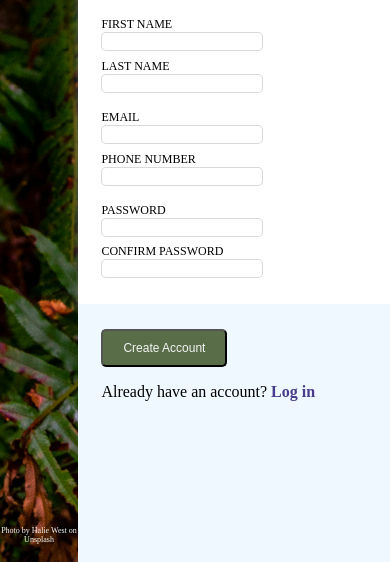
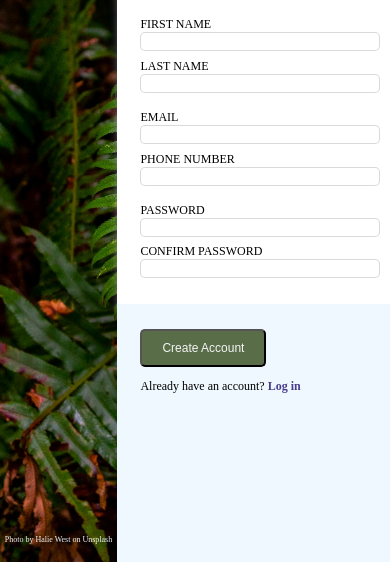
Before and after one commit to kubais/Sign-up-Form, a plain HTML site: page index.html in a window 390 px wide. Shown: the part 282-844 px from the top of the page. Drawn offline with Linux system fonts and the light colour scheme.

Commit message:
Small screen input to 60vw.

```diff
--- a/styles.css
+++ b/styles.css
@@ -161,11 +161,11 @@ form input:focus {
 /* Small screens */
 @media all and (max-width: 800px) {
     .left-container {
-        width: 20vw;
+        width: 30vw;
     }
 
     .form-container {
-        width: 80vw;
+        width: 70vw;
     }
     .odin span {
         color: whitesmoke;
@@ -206,13 +206,13 @@ form input:focus {
         padding: 10px 20px;
     }
     .submit p {
-        font-size: 0.8rem;
+        font-size: 0.6rem;
     }
     input, label {
         display: block;
     }
     form input {
-        width: 40vw;
+        width: 60vw;
     }
 
 }
```
